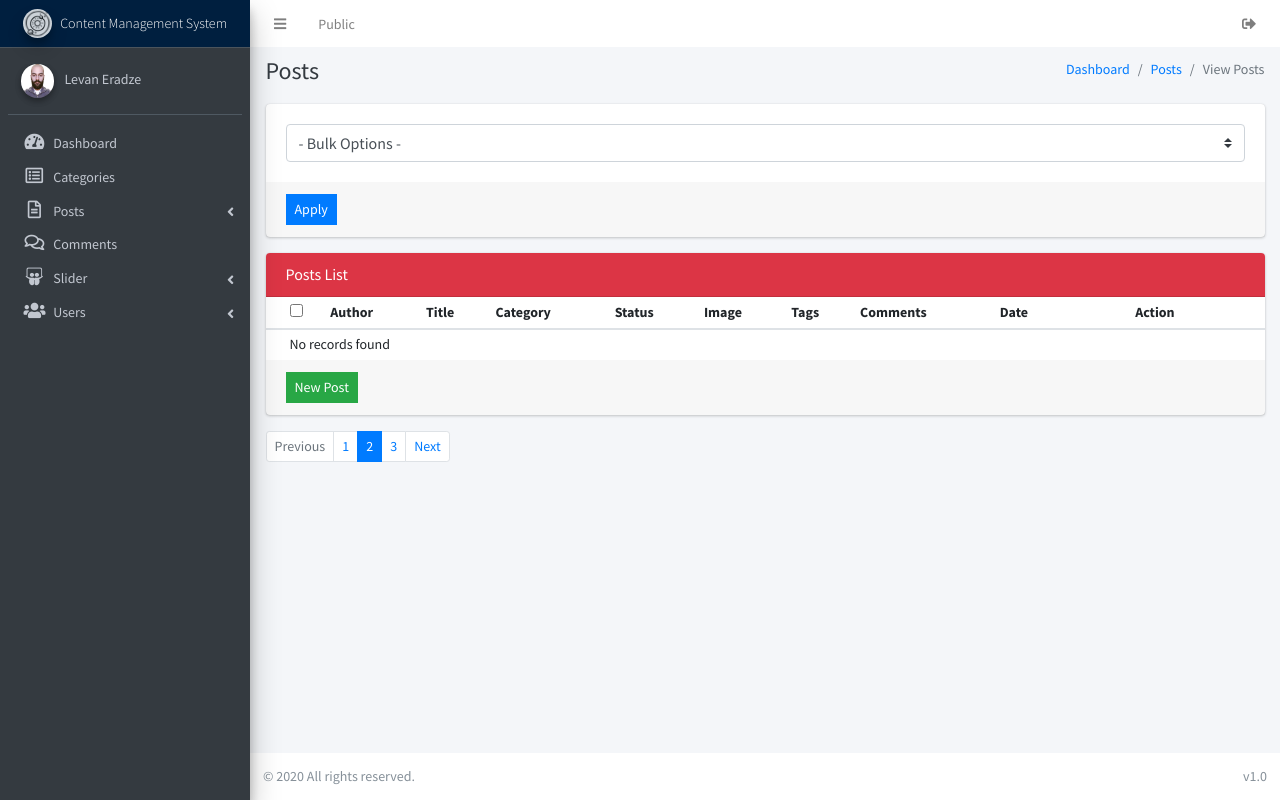
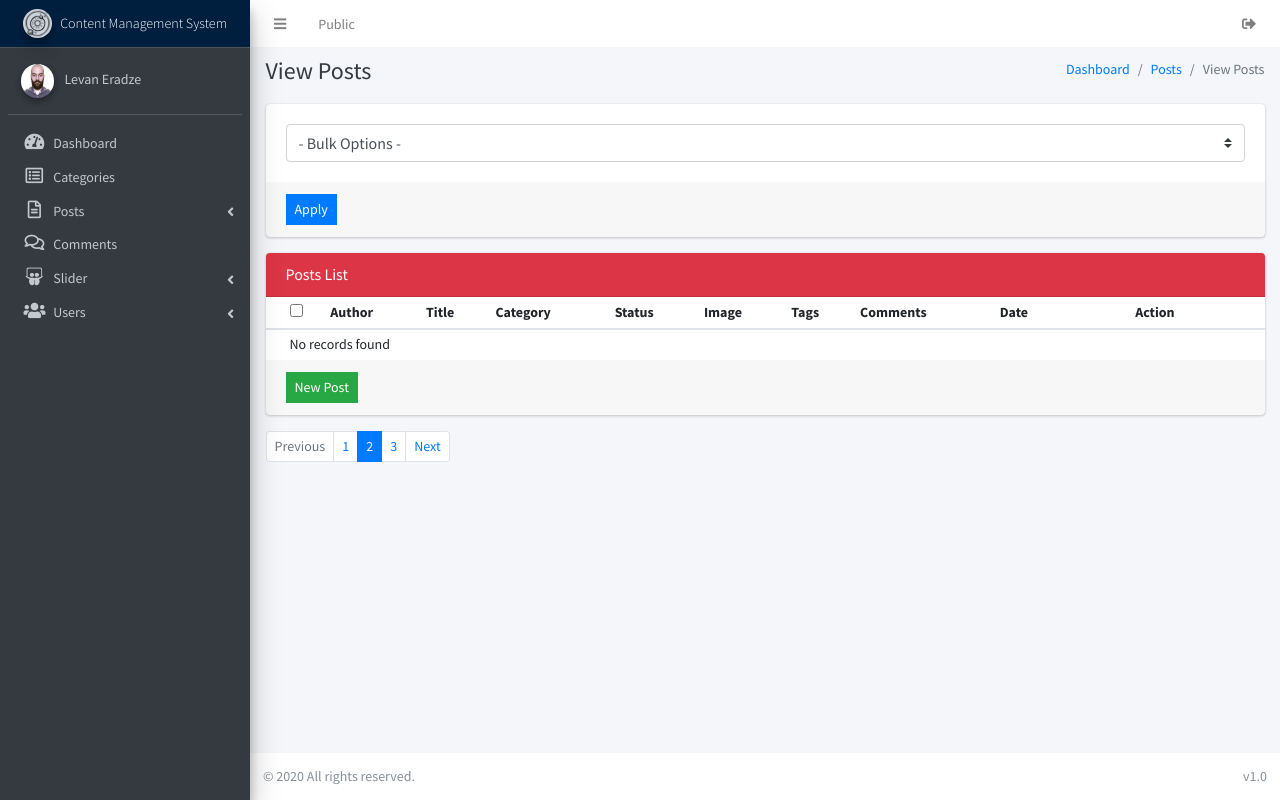
Before and after one commit to e00xff/php-mysqli-procedural-cms, a PHP site: page /admin/posts.php in a window 1280 px wide. Run offline with PHP 8.4, Linux system fonts and the light colour scheme; data that the repository does not hold is empty; some libraries are stand-ins or nearby versions.

Commit message:
Changed view posts title;

```diff
--- a/admin/view-posts.php
+++ b/admin/view-posts.php
@@ -4,7 +4,7 @@
         <div class="container-fluid">
             <div class="row mb-2">
                 <div class="col-sm-6">
-                    <h1 class="m-0 text-dark">Posts</h1>
+                    <h1 class="m-0 text-dark">View Posts</h1>
                 </div>
                 <div class="col-sm-6">
                     <ol class="breadcrumb float-sm-right">
```
